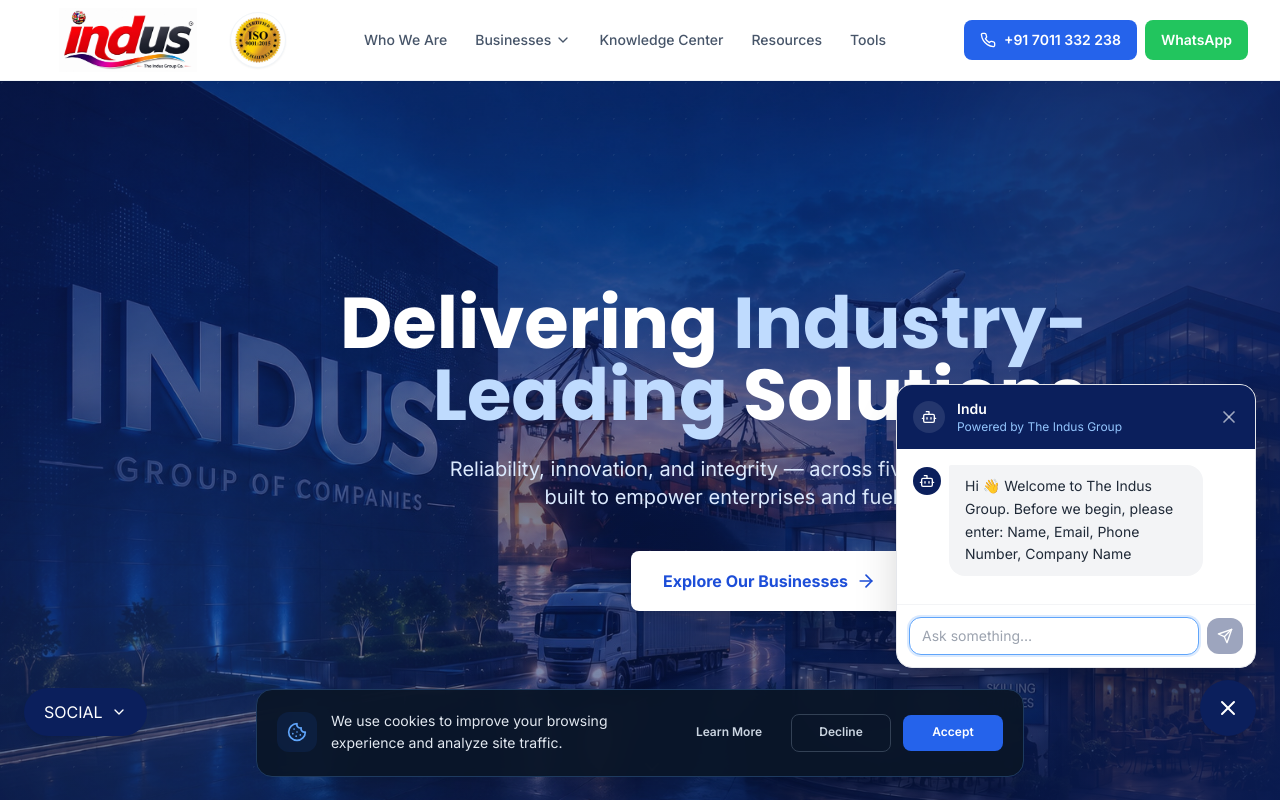
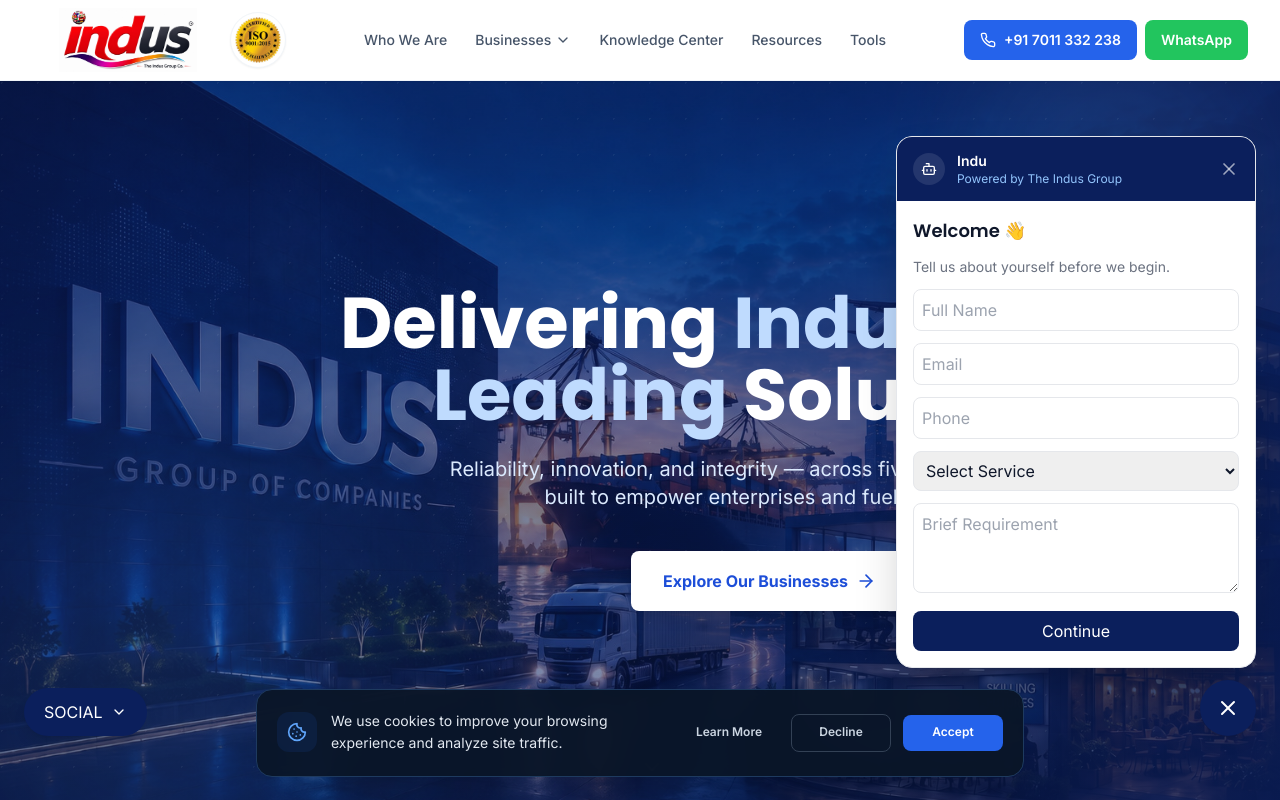
Before and after one commit to Abhishek6122008/indus-website, a Next.js app: page / in a window 1280 px wide. Shown: the top 800 px of the page. Built offline with nearby package versions, Linux system fonts and the light colour scheme.

Commit message:
Bot Update

```diff
--- a/src/components/layout/Footer/index.jsx
+++ b/src/components/layout/Footer/index.jsx
@@ -6,7 +6,7 @@
 import { Phone, Mail, Instagram, Linkedin, Youtube, Twitter, ChevronDown, X, Send, Bot, Loader2 } from 'lucide-react'
 
 
-const GOOGLE_SCRIPT_URL = "https://script.google.com/macros/s/AKfycbxSw3BZISMjJewXt6BPZnjimBPb05Pr_qupObTvQBz0IdARAZ8XR8N-mYaC6OhOdz8p/exec"
+const GOOGLE_SCRIPT_URL = "https://script.google.com/macros/s/AKfycbyBWgT0BxNF9b0tlGaqaM2ql9xJkEjYd4ArqZA66RKiVl_M3ZHpFqdpE98iAtWkG7B7/exec"
 
 
 const quickLinks = [
@@ -308,37 +308,7 @@
   }
 ]
 
-function extractLead(text) {
 
-  const email =
-    text.match(/[A-Z0-9._%+-]+@[A-Z0-9.-]+\.[A-Z]{2,}/i)?.[0] || ""
-
-  const phone =
-    text.match(/\b\d{10}\b/)?.[0] || ""
-
-  let cleaned = text
-
-  if (email)
-    cleaned = cleaned.replace(email, "")
-
-  if (phone)
-    cleaned = cleaned.replace(phone, "")
-
-  cleaned = cleaned.trim()
-
-  const parts = cleaned.split(/\s+/)
-
-  const company = parts.pop() || ""
-
-  const name = parts.join(" ")
-
-  return {
-    name,
-    email,
-    phone,
-    company
-  }
-}
 
 
 
@@ -358,17 +328,12 @@
 
     return "I can help with information about The Indus Group's businesses, services, resources and contact details."
   }
-  const [messages, setMessages] = useState([
-    {
-      role: 'assistant',
-      content:
-        "Hi 👋 Welcome to The Indus Group.\n\nBefore we begin, please enter:\n\nName, Email, Phone Number, Company Name",
-    },
-  ])
+
   const [input, setInput] = useState('')
   const [loading, setLoading] = useState(false)
-
+  const [messages, setMessages] = useState([])
   const [leadCaptured, setLeadCaptured] = useState(false)
+  const [submittingLead, setSubmittingLead] = useState(false);
 
   const [leadStep, setLeadStep] = useState("name")
 
@@ -376,7 +341,8 @@
     name: "",
     email: "",
     phone: "",
-    company: ""
+    services: "",
+    brief: ""
   })
   const bottomRef = useRef(null)
   const inputRef = useRef(null)
@@ -397,7 +363,8 @@
     formData.append("name", lead.name)
     formData.append("email", lead.email)
     formData.append("phone", lead.phone)
-    formData.append("company", lead.company)
+    formData.append("services", lead.services)
+    formData.append("brief", lead.brief)
 
     await fetch(GOOGLE_SCRIPT_URL, {
       method: "POST",
@@ -410,88 +377,33 @@
 
   const send = async () => {
     const text = input.trim()
+
     if (!text || loading) return
-    if (!leadCaptured) {
 
-      const lead = extractLead(text)
+    setMessages(prev => [
+      ...prev,
+      {
+        role: "user",
+        content: text
+      }
+    ])
 
-      if (!lead.email) {
+    setInput("")
+    setLoading(true)
+
+    const reply = getFaqReply(text)
+
+    setTimeout(() => {
       setMessages(prev => [
         ...prev,
         {
           role: "assistant",
-            content:
-              "Please provide a valid email address."
+          content: reply
         }
       ])
 
       setLoading(false)
-        return
-      }
-
-      if (!lead.phone) {
-        setMessages(prev => [
-          ...prev,
-          {
-            role: "assistant",
-            content:
-              "Please provide a valid 10-digit phone number."
-          }
-        ])
-
-        setLoading(false)
-        return
-      }
-
-      if (!lead.name) {
-        setMessages(prev => [
-          ...prev,
-          {
-            role: "assistant",
-            content:
-              "Please provide your name."
-          }
-        ])
-
-        setLoading(false)
-        return
-      }
-
-
-      await saveLead(lead)
-
-      setLeadCaptured(true)
-
-      setMessages(prev => [
-        ...prev,
-        { role: "user", content: text },
-        {
-          role: "assistant",
-          content: "Thank you. Your details have been recorded. How can I help you today?"
-        }
-      ])
-
-      setInput("")
-      return
-    }
-
-
-    setMessages((prev) => [...prev, { role: 'user', content: text }])
-    setInput('')
-    setLoading(true)
-
-    const reply = getFaqReply(text)
-
-    setMessages((prev) => [
-      ...prev,
-      {
-        role: 'assistant',
-        content: reply
-      }
-    ])
-
-
-    setLoading(false)
+    }, 400)
   }
   const handleKey = (e) => {
     if (e.key === 'Enter' && !e.shiftKey) {
@@ -524,43 +436,175 @@
           </div>
 
           {/* Messages */}
-          <div className="overflow-y-auto px-4 py-4 space-y-3 max-h-[360px]">
+          {!leadCaptured ? (
+
+            <div className="p-4 space-y-3">
+
+              <h3 className="font-semibold text-lg">
+                Welcome 👋
+              </h3>
+
+              <p className="text-sm text-gray-500">
+                Tell us about yourself before we begin.
+              </p>
+
+              <input
+                placeholder="Full Name"
+                value={lead.name}
+                onChange={(e) =>
+                  setLead({ ...lead, name: e.target.value })
+                }
+                className="w-full border rounded-lg p-2"
+              />
+
+              <input
+                placeholder="Email"
+                type="email"
+                value={lead.email}
+                onChange={(e) =>
+                  setLead({ ...lead, email: e.target.value })
+                }
+                className="w-full border rounded-lg p-2"
+              />
+
+              <input
+                placeholder="Phone"
+                value={lead.phone}
+                onChange={(e) =>
+                  setLead({ ...lead, phone: e.target.value })
+                }
+                className="w-full border rounded-lg p-2"
+              />
+
+              <select
+                value={lead.services}
+                onChange={(e) =>
+                  setLead({ ...lead, services: e.target.value })
+                }
+                className="w-full border rounded-lg p-2"
+              >
+                <option value="">Select Service</option>
+                <option>Logistics</option>
+                <option>Enterprise</option>
+                <option>Skill Development</option>
+                <option>Real Estate</option>
+              </select>
+
+              <textarea
+                rows={3}
+                placeholder="Brief Requirement"
+                value={lead.brief}
+                onChange={(e) =>
+                  setLead({ ...lead, brief: e.target.value })
+                }
+                className="w-full border rounded-lg p-2"
+              />
+
+              <button
+                disabled={submittingLead}
+                className="w-full bg-[#0b1f5c] text-white rounded-lg py-2 disabled:opacity-50 disabled:cursor-not-allowed"
+
+                onClick={async () => {
+
+                  if (submittingLead) return;
+
+                  if (
+                    !lead.name ||
+                    !lead.email ||
+                    !lead.phone ||
+                    !lead.services
+                  ) {
+                    alert("Please complete all required fields.");
+                    return;
+                  }
+
+                  try {
+                    setSubmittingLead(true);
+
+                    await saveLead(lead);
+
+                    setLeadCaptured(true);
+
+                    setMessages([
+                      {
+                        role: "assistant",
+                        content: `Thanks ${lead.name}! How can I help you today?`
+                      }
+                    ]);
+
+                  } catch (err) {
+                    console.error(err);
+                    alert("Failed to submit. Please try again.");
+                  } finally {
+                    setSubmittingLead(false);
+                  }
+                }}
+
+              >
+                {submittingLead ? (
+                  <span className="flex items-center justify-center gap-2">
+                    <Loader2 className="w-4 h-4 animate-spin" />
+                    Submitting...
+                  </span>
+                ) : (
+                  "Continue"
+                )}
+              </button>
+
+            </div>
+
+          ) : (
+
+            <>
               {messages.map((msg, i) => (
                 <Message key={i} msg={msg} />
               ))}
+
               {loading && (
                 <div className="flex items-start gap-2">
                   <div className="w-7 h-7 rounded-full bg-[#0b1f5c] flex items-center justify-center shrink-0">
                     <Bot className="w-4 h-4 text-white" />
                   </div>
+
                   <div className="bg-gray-100 rounded-2xl rounded-tl-sm">
                     <TypingDots />
                   </div>
                 </div>
               )}
+
               <div ref={bottomRef} />
-          </div>
+            </>
+
+          )}
 
           {/* Input */}
+          {/* Input */}
+          {leadCaptured && (
             <div className="flex items-center gap-2 px-3 py-3 border-t border-gray-100">
               <input
                 ref={inputRef}
                 value={input}
                 onChange={(e) => setInput(e.target.value)}
                 onKeyDown={handleKey}
-              placeholder="Ask something…"
+                placeholder="Ask something..."
                 disabled={loading}
                 className="flex-1 text-sm px-3 py-2 rounded-xl border border-gray-200 focus:outline-none focus:border-blue-400 focus:ring-2 focus:ring-blue-100 transition"
               />
+
               <button
                 onClick={send}
                 disabled={!input.trim() || loading}
-              className="w-9 h-9 rounded-xl bg-[#0b1f5c] flex items-center justify-center text-white disabled:opacity-40 hover:bg-blue-800 transition shrink-0"
+                className="w-9 h-9 rounded-xl bg-[#0b1f5c] flex items-center justify-center text-white disabled:opacity-40 hover:bg-blue-800 transition"
                 aria-label="Send"
               >
-              {loading ? <Loader2 className="w-4 h-4 animate-spin" /> : <Send className="w-4 h-4" />}
+                {loading ? (
+                  <Loader2 className="w-4 h-4 animate-spin" />
+                ) : (
+                  <Send className="w-4 h-4" />
+                )}
               </button>
             </div>
+          )}
         </div>
       )}
 
```
Lines whose indentation alone changed are shown as unchanged.
